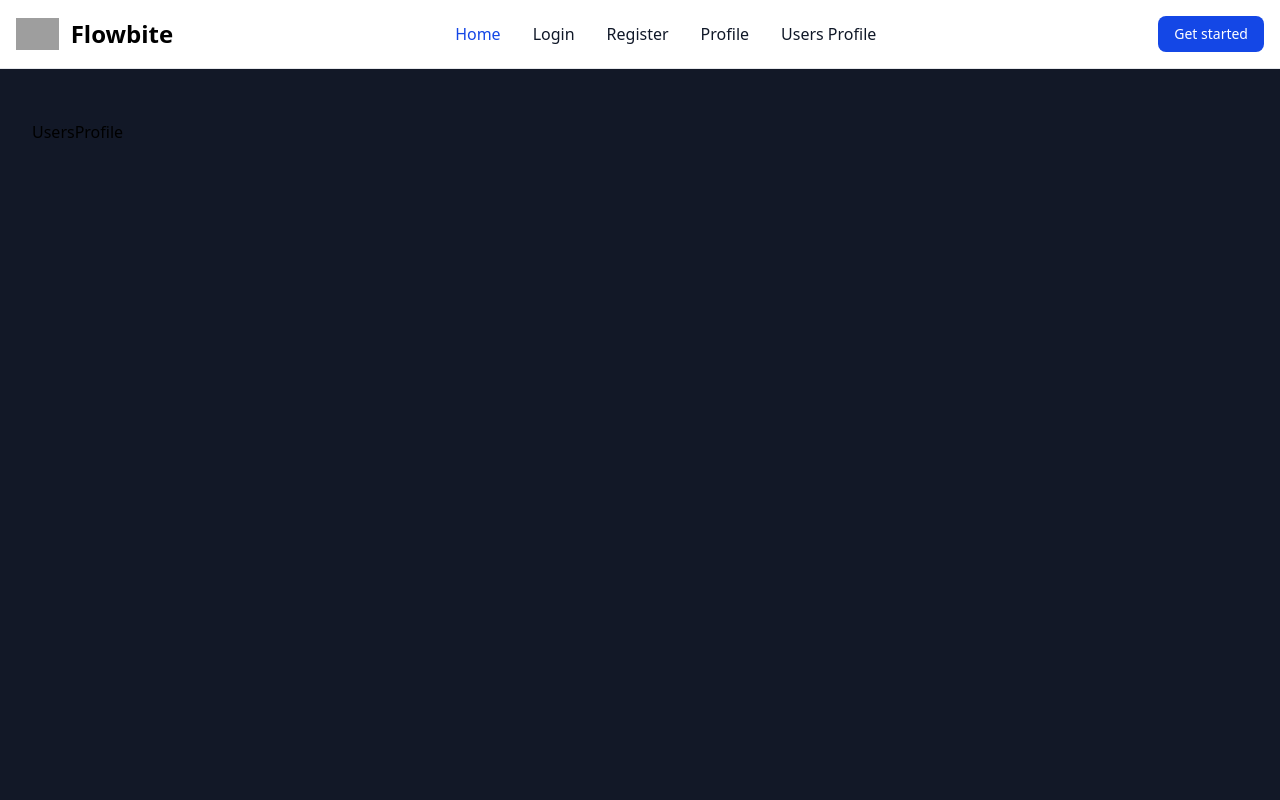
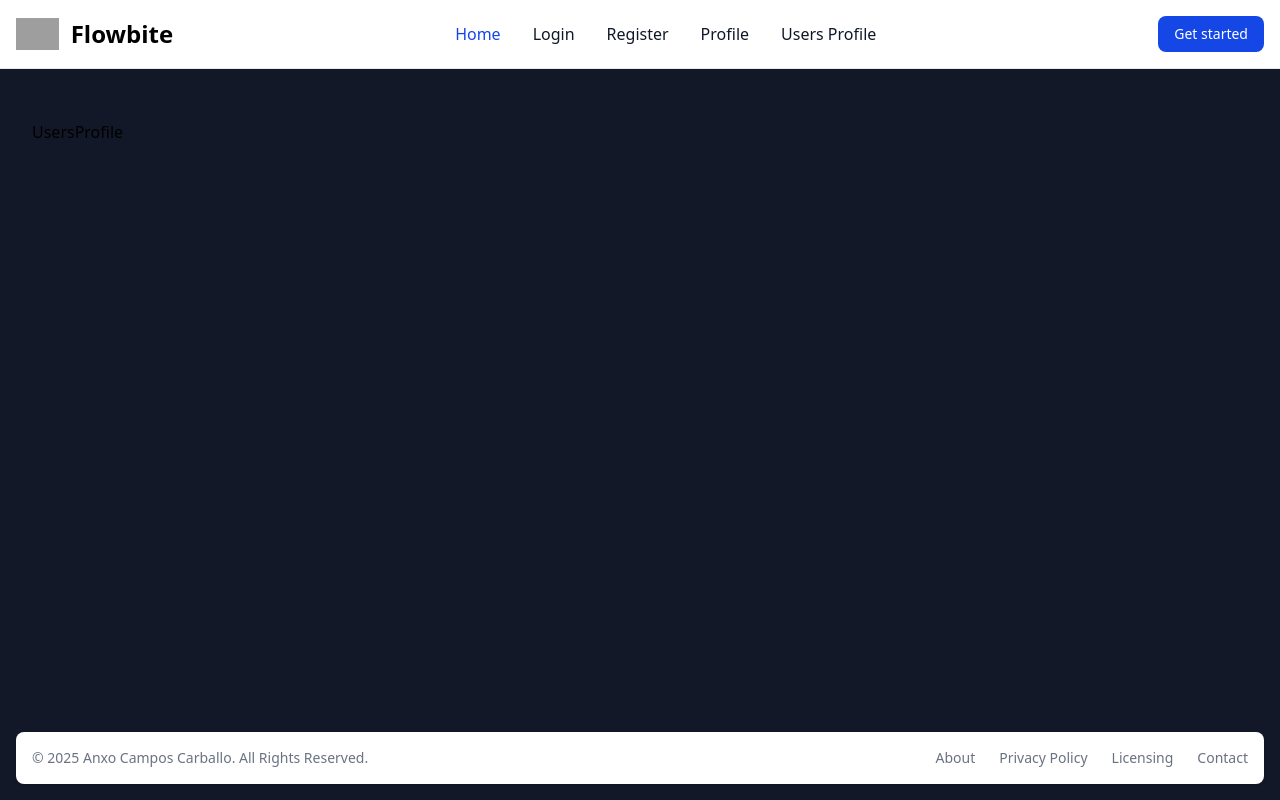
Before and after one commit to Anxo55/agendaEventosFrontend, a React (Vite) app: page /usersProfile in a window 1280 px wide. Built offline with nearby package versions, Linux system fonts and the light colour scheme; grey boxes are pictures that could not be loaded.

Commit message:
menu-links

```diff
--- a/src/App.tsx
+++ b/src/App.tsx
@@ -6,20 +6,24 @@
 import Profile from "./pages/Profile";
 import UsersProfile from "./pages/UsersProfile";
 import NavBar from "./components/NavBar";
+import Footer from "./components/Footer";
 
 function App() {
   return (
     <BrowserRouter>
-    <NavBar/>
-    <div className="container mx-auto px-8 py-30">
-      <Routes>
-        <Route path="/" element={<Home/>}/>
-        <Route path="/login" element={<Login/>}/>
-        <Route path="/register" element={<Register/>}/>
-        <Route path="/profile" element={<Profile/>}/>
-        <Route path="/usersPRofile" element={<UsersProfile/>}/>
-      </Routes>
-    </div>
+      <div className="flex flex-col min-h-screen">
+        <NavBar />
+        <div className="flex-grow container mx-auto px-8 py-30">
+          <Routes>
+            <Route path="/" element={<Home />} />
+            <Route path="/login" element={<Login />} />
+            <Route path="/register" element={<Register />} />
+            <Route path="/profile" element={<Profile />} />
+            <Route path="/usersProfile" element={<UsersProfile />} />
+          </Routes>
+        </div>
+        <Footer />
+      </div>
     </BrowserRouter>
   );
 }
--- /dev/null
+++ b/src/components/Footer.tsx
@@ -0,0 +1,26 @@
+import React from 'react'
+
+export default function Footer() {
+  return (
+    <footer className="bg-white rounded-lg shadow-sm m-4 dark:bg-gray-800">
+    <div className="w-full mx-auto max-w-screen-xl p-4 md:flex md:items-center md:justify-between">
+      <span className="text-sm text-gray-500 sm:text-center dark:text-gray-400">© 2025 <a href="https://flowbite.com/" className="hover:underline">Anxo Campos Carballo</a>. All Rights Reserved.
+    </span>
+    <ul className="flex flex-wrap items-center mt-3 text-sm font-medium text-gray-500 dark:text-gray-400 sm:mt-0">
+        <li>
+            <a href="#" className="hover:underline me-4 md:me-6">About</a>
+        </li>
+        <li>
+            <a href="#" className="hover:underline me-4 md:me-6">Privacy Policy</a>
+        </li>
+        <li>
+            <a href="#" className="hover:underline me-4 md:me-6">Licensing</a>
+        </li>
+        <li>
+            <a href="#" className="hover:underline">Contact</a>
+        </li>
+    </ul>
+    </div>
+</footer>
+  )
+}
```
